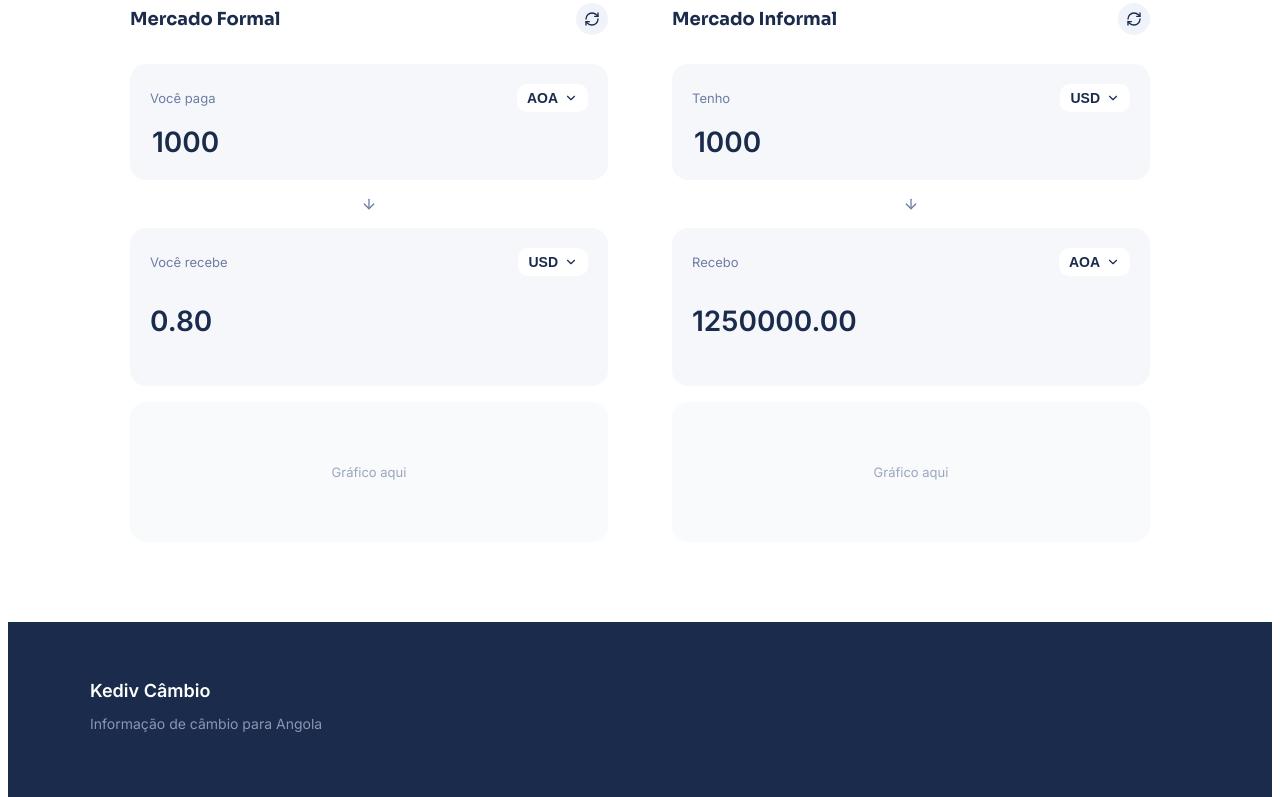
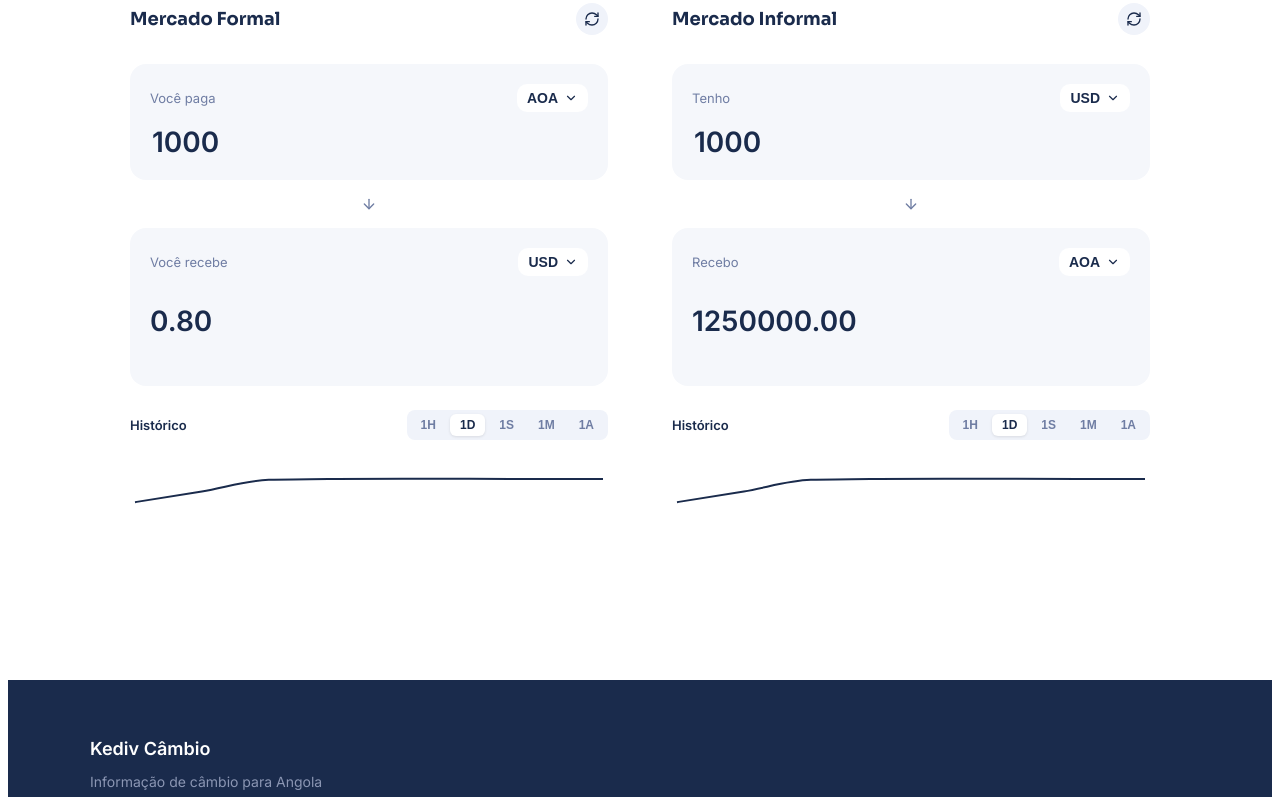
Before and after one commit to Stormzy377/Kediv-cambio, a React (Vite) app: page /simulador in a window 1280 px wide. Shown: the part 436-1233 px from the top of the page. Built offline with nearby package versions, Linux system fonts and the light colour scheme; the HTML template or start-up script is replaced by a standard one.

Commit message:
feat: gráficos finalizados

```diff
--- a/package.json
+++ b/package.json
@@ -15,7 +15,8 @@
     "react": "^19.2.7",
     "react-dom": "^19.2.7",
     "react-icons": "^5.7.0",
-    "react-router-dom": "^7.18.1"
+    "react-router-dom": "^7.18.1",
+    "recharts": "^3.10.1"
   },
   "devDependencies": {
     "@eslint/js": "^10.0.1",
--- /dev/null
+++ b/src/components/Simulator/MiniChart.jsx
@@ -0,0 +1,22 @@
+import { LineChart, Line, ResponsiveContainer } from 'recharts';
+import styles from './Simulator.module.css';
+
+function MiniChart({ data }) {
+  return (
+    <div className={styles.chartWrapper}>
+      <ResponsiveContainer width="100%" height={140}>
+        <LineChart data={data}>
+          <Line
+            type="monotone"
+            dataKey="value"
+            stroke="#1a2b4c"
+            strokeWidth={2}
+            dot={false}
+          />
+        </LineChart>
+      </ResponsiveContainer>
+    </div>
+  );
+}
+
+export default MiniChart;
--- /dev/null
+++ b/src/components/Simulator/RangeSelector.jsx
@@ -0,0 +1,21 @@
+import styles from "./Simulator.module.css";
+
+const ranges = ['1H', '1D', '1S', '1M', '1A'];
+
+function RangeSelector({ selected, onSelect }) {
+    return (
+        <div className={styles.rangeSelector}>
+            {ranges.map((range) => (
+                <button
+                  key={range}
+                  className={range === selected ? `${styles.rangeButton} ${styles.rangeActive}` : styles.rangeButton}
+                  onClick={() => onSelect(range)}
+                >
+                    {range}
+                </button>
+            ))}
+        </div>
+    );
+}
+
+export default RangeSelector;
--- a/src/components/Simulator/Simulator.module.css
+++ b/src/components/Simulator/Simulator.module.css
@@ -44,6 +44,10 @@
   background-color: #f0f3fa;
   color: #1a2b4c;
   cursor: pointer;
+}
+
+.chartWrapper {
+  margin-top: 4px;
 }
 
 .card {
@@ -143,3 +147,45 @@
   color: #9aa6bf;
   font-size: 13px;
 }
+
+.historyHeader {
+  display: flex;
+  justify-content: space-between;
+  align-items: center;
+  margin-top: 8px;
+}
+
+.historyLabel {
+  font-size: 13px;
+  font-weight: 600;
+  color: #1a2b4c;
+}
+
+.rangeSelector {
+  display: flex;
+  gap: 4px;
+  background-color: #f0f3fa;
+  border-radius: 8px;
+  padding: 4px;
+}
+
+.rangeButton {
+  border: none;
+  background: none;
+  padding: 4px 10px;
+  border-radius: 6px;
+  font-size: 12px;
+  font-weight: 600;
+  color: #6f7da3;
+  cursor: pointer;
+}
+
+.rangeActive {
+  background-color: #ffffff;
+  color: #1a2b4c;
+  box-shadow: 0 1px 3px rgba(0, 0, 0, 0.1);
+}
+
+.chartWrapper svg:focus {
+  outline: none;
+}
--- a/src/components/Simulator/SimulatorColumn.jsx
+++ b/src/components/Simulator/SimulatorColumn.jsx
@@ -1,6 +1,8 @@
 import { useState, useEffect } from 'react';
 import { RefreshCw, ArrowDown } from 'lucide-react';
 import CurrencyCard from './CurrencyCard';
+import MiniChart from './MiniChart';
+import RangeSelector from './RangeSelector';
 import styles from './Simulator.module.css';
 
 const ratesToAOA = {
@@ -9,6 +11,14 @@ const ratesToAOA = {
   EUR: 1310.4,
   GBP: 1580,
   ZAR: 68.5,
+};
+
+const historyByRange = {
+  '1H': [{ value: 1249 }, { value: 1250 }, { value: 1250 }, { value: 1251 }],
+  '1D': [{ value: 1000 }, { value: 1115 }, { value: 1240 }, { value: 1250 }, { value: 1253 }, { value: 1251 }, { value: 1249 }, { value: 1250 }],
+  '1S': [{ value: 1230 }, { value: 1235 }, { value: 1242 }, { value: 1250 }],
+  '1M': [{ value: 1180 }, { value: 1210 }, { value: 1235 }, { value: 1250 }],
+  '1A': [{ value: 950 }, { value: 1080 }, { value: 1150 }, { value: 1250 }],
 };
 
 function convert(amount, from, to) {
@@ -23,6 +33,7 @@ function SimulatorColumn({ title, payLabel, receiveLabel, initialFrom, initialTo
   const [toCurrency, setToCurrency] = useState(initialTo);
   const [payAmount, setPayAmount] = useState('1000');
   const [receiveAmount, setReceiveAmount] = useState('');
+  const [selectedRange, setSelectedRange] = useState('1D');
 
   useEffect(() => {
     const result = convert(payAmount, fromCurrency, toCurrency);
@@ -58,7 +69,12 @@ function SimulatorColumn({ title, payLabel, receiveLabel, initialFrom, initialTo
         onCurrencyChange={setToCurrency}
       />
 
-      <div className={styles.chartPlaceholder}>Gráfico aqui</div>
+      <div className={styles.historyHeader}>
+        <span className={styles.historyLabel}>Histórico</span>
+        <RangeSelector selected={selectedRange} onSelect={setSelectedRange} />
+      </div>
+
+      <MiniChart data={historyByRange[selectedRange]} />
     </div>
   );
 }
```
Also changed, not shown: 2 other files (tests, documents, lock files or other folders).
